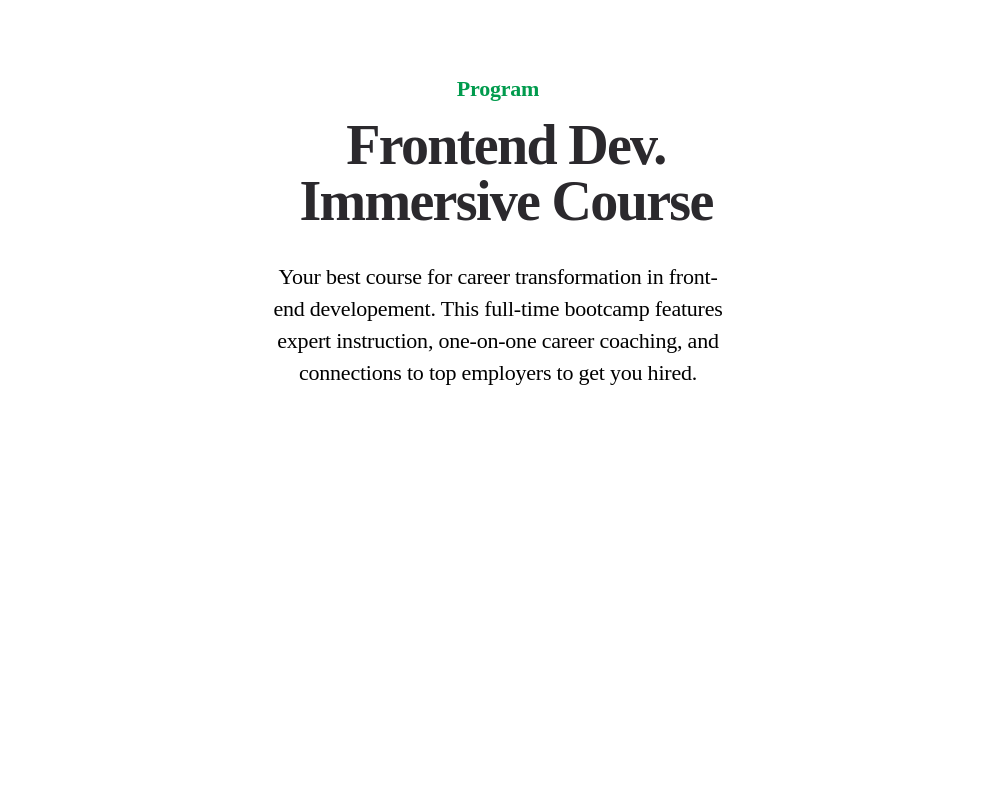
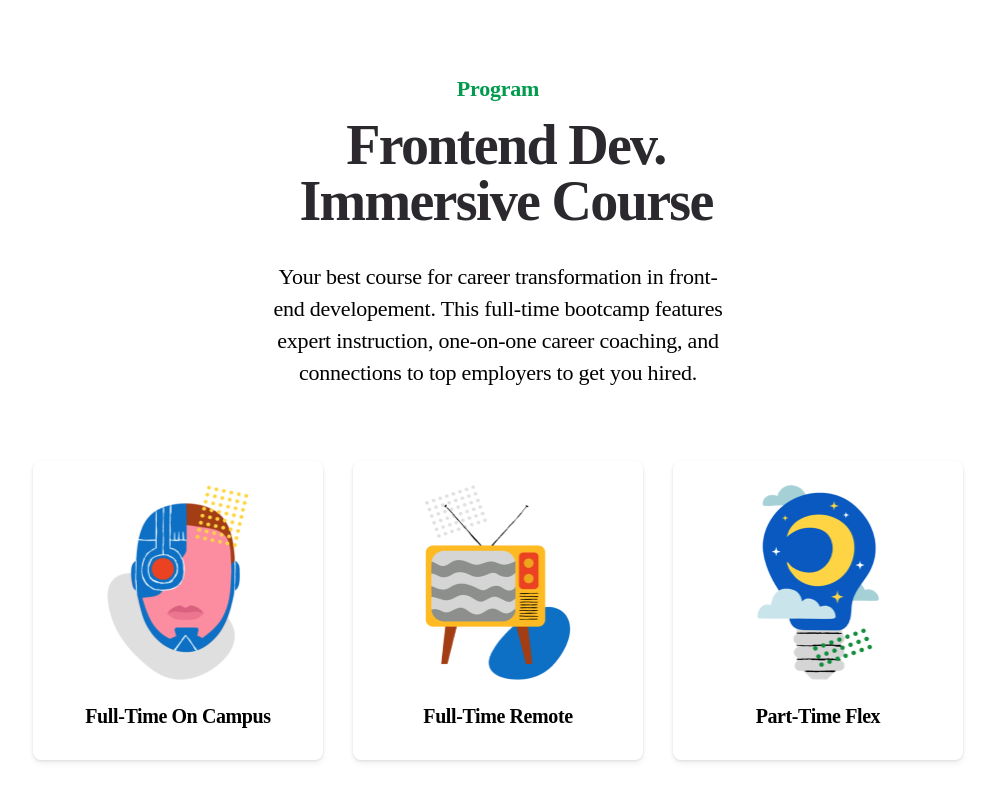
Before and after one commit to tjsdud2671/cssProject, a plain HTML site: page index.html in a window 1280 px wide. Shown: the part 867-1667 px from the top of the page, without its empty margins (142-1137 px from the left). Before the commit the page ends 1352 px from the top, so only its background shows below. Drawn offline with Linux system fonts and the light colour scheme.

Commit message:
20240625

```diff
--- a/index.html
+++ b/index.html
@@ -77,6 +77,26 @@
             </p>
           </div>
         </div>
+        <div class="row">
+          <div class="col-12 col-md-4">
+            <a href="#" class="program-card">
+              <img src="./assets/img-fulltime-campus.png" />
+              <strong>Full-Time On Campus</strong>
+            </a>
+          </div>
+          <div class="col-12 col-md-4">
+            <a href="#" class="program-card">
+              <img src="./assets/img-fulltime-remote.png" />
+              <strong>Full-Time Remote</strong>
+            </a>
+          </div>
+          <div class="col-12 col-md-4">
+            <a href="#" class="program-card">
+              <img src="./assets/img-parttime-flex.png" />
+              <strong>Part-Time Flex</strong>
+            </a>
+          </div>
+        </div>
       </div>
     </section>
   </body>
--- a/style.css
+++ b/style.css
@@ -150,9 +150,45 @@ h1.section-title {
 
 /* Program */
 
+.program .col-md-4 {
+  margin-bottom: 20px;
+}
+
+.program .col-md-4:last-child {
+  margin-bottom: 0px;
+}
+
 .program .section-category {
   color: #009b4d;
 }
+
+.program .section-desc {
+  margin-bottom: 72px;
+}
+
+.program-card {
+  display: block;
+  text-align: center;
+  padding: 24px 0px 32px;
+  border-radius: 8px;
+  background-color: #fff;
+  box-shadow: 0px 4px 6px rgba(0, 0, 0, 0.05), 0px 1px 3px rgba(0, 0, 0, 0.1),
+    inset 0px 1px 0px rgba(255, 255, 255, 0.1);
+}
+
+.program-card img {
+  display: block;
+  width: auto;
+  height: 195px;
+  margin: 0 auto 16px;
+}
+
+.program-card strong {
+  font-size: 18px;
+  line-height: 1.333333333333333;
+  letter-spacing: -0.02em;
+}
+
 /*------------------------------------*/
 
 /*----------------------------------------------------*/
@@ -230,6 +266,16 @@ h1.section-title {
   .section {
     padding-bottom: 96px;
   }
+
+  .program-card img {
+    margin-bottom: 24px;
+  }
+
+  .program-card strong {
+    font-size: 20px;
+    line-height: 1.2;
+  }
+
   /*------------------------------------*/
   /*----------------------------------------------------*/
 
```
